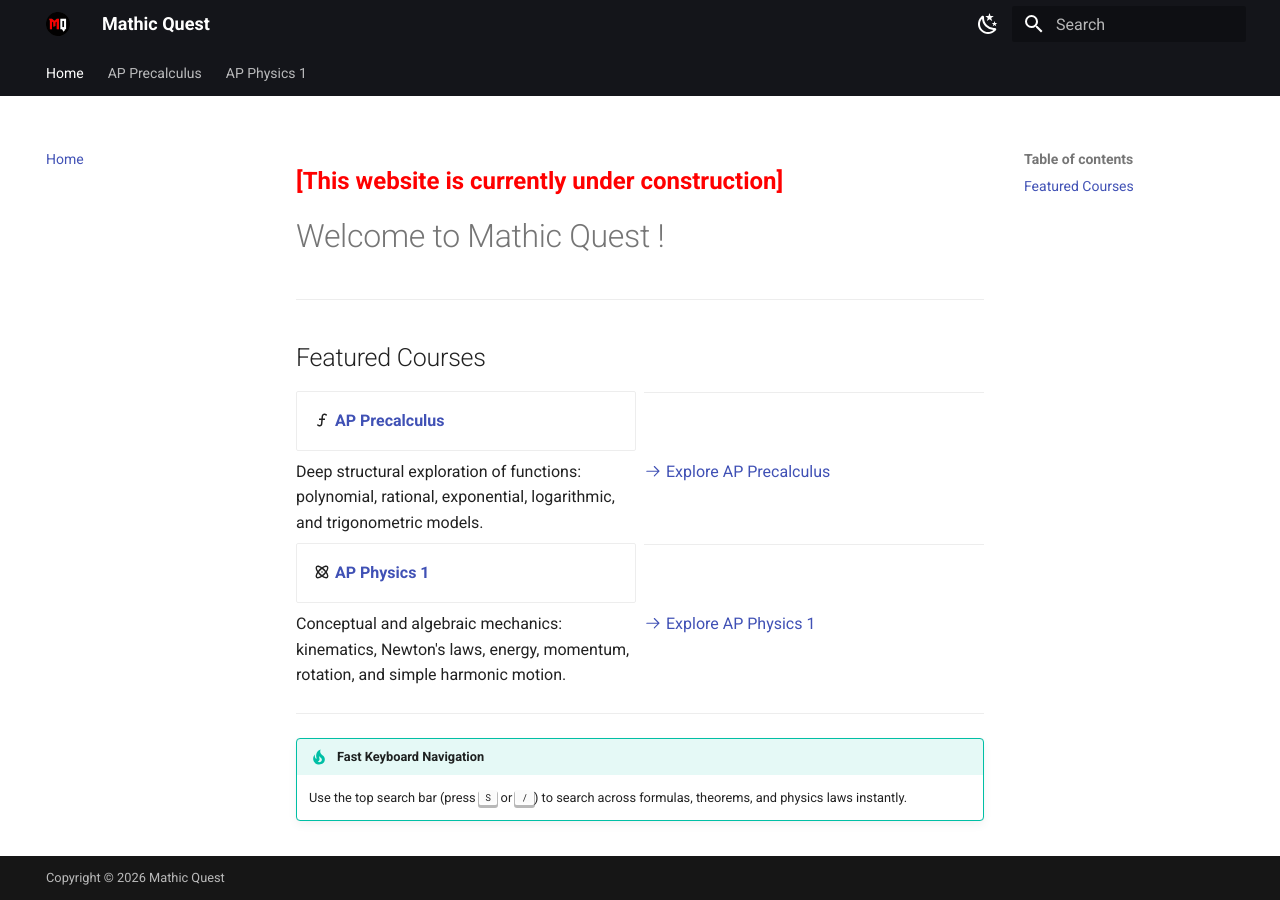
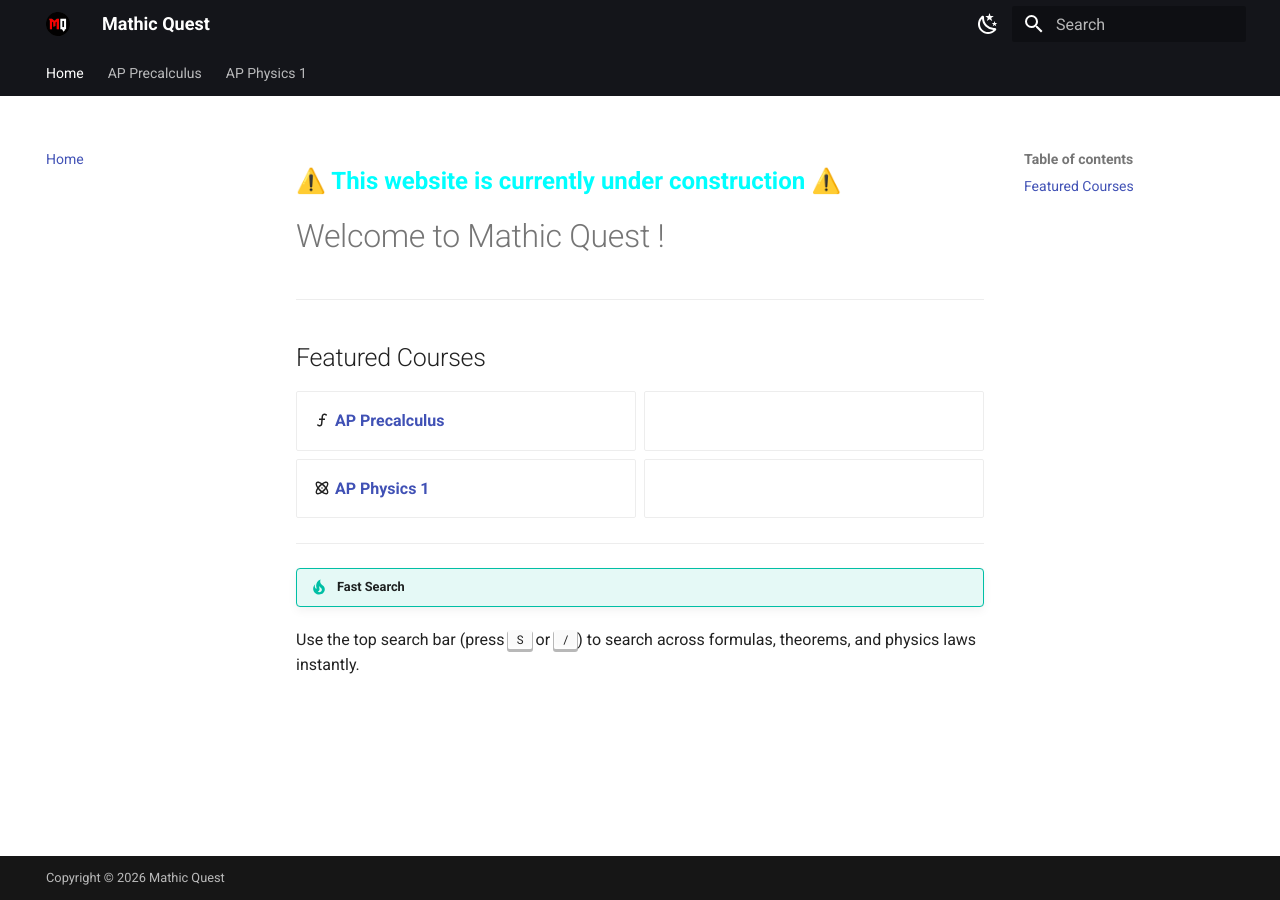
Before and after one commit to Himanshu-Kosekar/themathicquest, an MkDocs documentation site: the page built from docs/index.md, in a window 1280 px wide. Built offline with MkDocs 1.6.1 and Material for MkDocs 9.7.7, drawn with Linux system fonts in a browser that asks for light colours.

Commit message:
19-11-2026 19-22-44

```diff
--- a/docs/index.md
+++ b/docs/index.md
@@ -2,39 +2,30 @@
 title: Mathic Quest
 description: Ultimate STEM study resource
 ---
-<span style="color: red; font-weight: bold; font-size: 24px;">
-    [This website is currently under construction]
+
+<span style="color: cyan; font-weight: bold; font-size: 24px;">
+    ⚠️ This website is currently under construction ⚠️
 </span>
-
 
 # Welcome to Mathic Quest !
 
-
----
+***
 
 ## Featured Courses
 
 <div class="grid cards" markdown>
 
-- :material-function: **[AP Precalculus](ap-precalculus/index.md)**
+* :material-function: **[AP Precalculus](ap-precalculus/index.md)**
 
-  ---
+* <br />
 
-  Deep structural exploration of functions: polynomial, rational, exponential, logarithmic, and trigonometric models.
+* :material-atom: **[AP Physics 1](ap-physics-1/index.md)**
 
-  [:octicons-arrow-right-24: Explore AP Precalculus](ap-precalculus/index.md)
-
-- :material-atom: **[AP Physics 1](ap-physics-1/index.md)**
-
-  ---
-
-  Conceptual and algebraic mechanics: kinematics, Newton's laws, energy, momentum, rotation, and simple harmonic motion.
-
-  [:octicons-arrow-right-24: Explore AP Physics 1](ap-physics-1/index.md)
+* <br />
 
 </div>
 
----
+***
 
-!!! tip "Fast Keyboard Navigation"
-    Use the top search bar (press <kbd>S</kbd> or <kbd>/</kbd>) to search across formulas, theorems, and physics laws instantly.
+!!! tip "Fast Search"
+Use the top search bar (press <kbd>S</kbd> or <kbd>/</kbd>) to search across formulas, theorems, and physics laws instantly.
```
